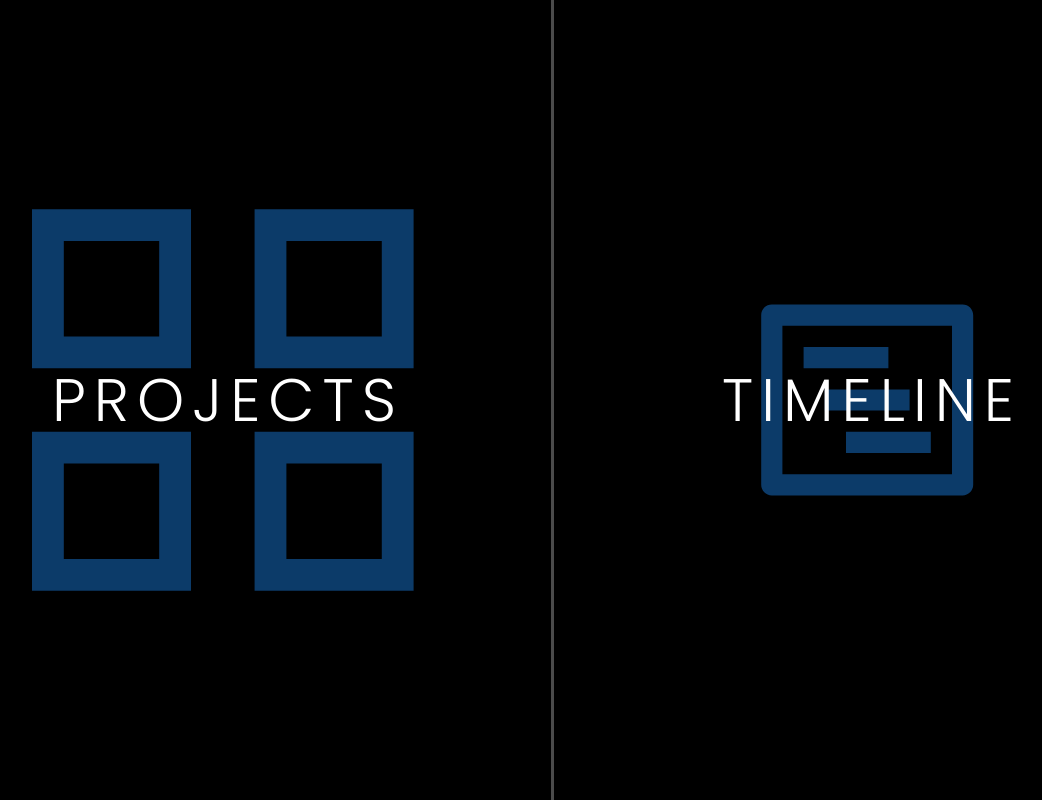
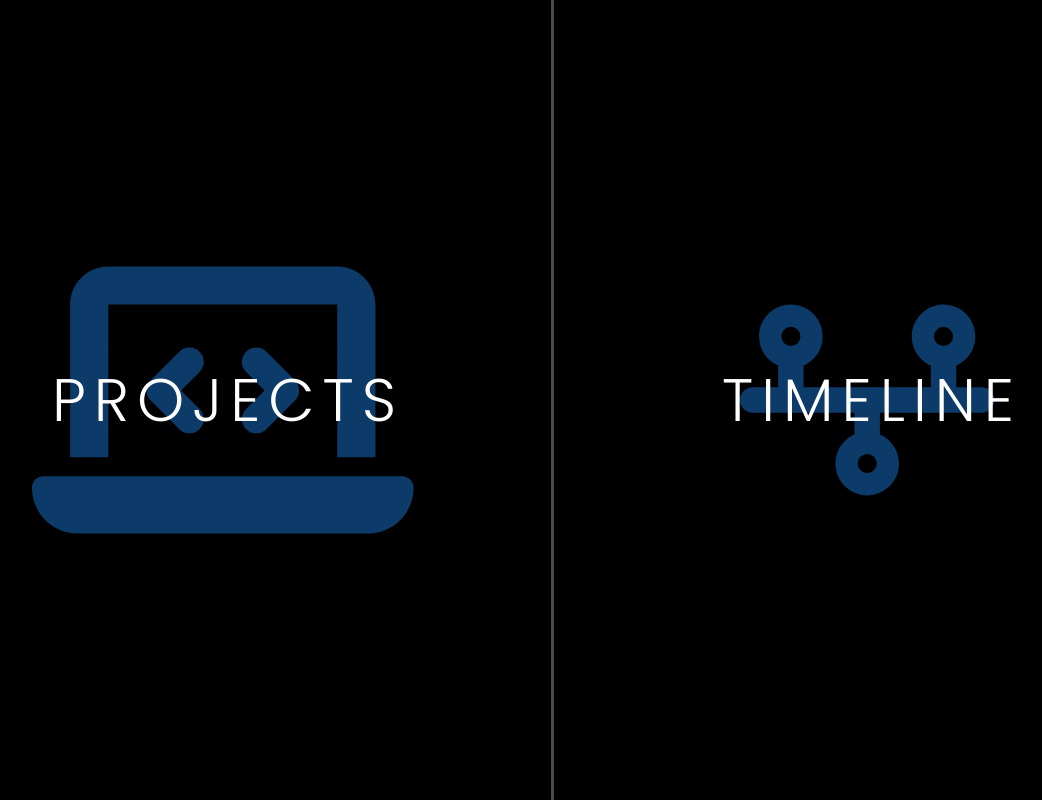
Before and after one commit to Med-azaza/My-Portfolio, a React (Create React App) app: page /work in a window 1280 px wide. Shown: the whole page, without its empty margins (90-1132 px from the left). Built offline with nearby package versions, Linux system fonts and the light colour scheme.

Commit message:
update work page icons

```diff
--- a/src/components/projects.jsx
+++ b/src/components/projects.jsx
@@ -1,7 +1,7 @@
 import projects from "./projectsList";
 import Tooltip from "@mui/material/Tooltip";
 import { FaEye } from "react-icons/fa";
-import { GrProjects } from "react-icons/gr";
+import { FaLaptopCode } from "react-icons/fa6";
 
 const Projects = ({ setActiveSection, activeSection }) => {
   return (
@@ -11,7 +11,7 @@ const Projects = ({ setActiveSection, activeSection }) => {
     >
       {activeSection === "" && window.innerWidth > 600 && (
         <div className="thumbnail default">
-          <span>PROJECTS</span> <GrProjects className="icon" />
+          <span>PROJECTS</span> <FaLaptopCode className="icon" />
         </div>
       )}
       {activeSection === "timeline" && window.innerWidth > 600 && (
--- a/src/components/timeline.jsx
+++ b/src/components/timeline.jsx
@@ -1,4 +1,3 @@
-import { RiTimelineView } from "react-icons/ri";
 import { default as MuiTimeline } from "@mui/lab/Timeline";
 import TimelineItem from "@mui/lab/TimelineItem";
 import TimelineSeparator from "@mui/lab/TimelineSeparator";
@@ -6,6 +5,7 @@ import TimelineConnector from "@mui/lab/TimelineConnector";
 import TimelineContent from "@mui/lab/TimelineContent";
 import TimelineDot from "@mui/lab/TimelineDot";
 import TimelineOppositeContent from "@mui/lab/TimelineOppositeContent";
+import { FaTimeline } from "react-icons/fa6";
 
 const Timeline = ({ setActiveSection, activeSection }) => {
   return (
@@ -16,7 +16,7 @@ const Timeline = ({ setActiveSection, activeSection }) => {
       {activeSection === "" && window.innerWidth > 600 && (
         <div className="thumbnail default">
           <span>TIMELINE</span>
-          <RiTimelineView className="icon" />
+          <FaTimeline className="icon" />
         </div>
       )}
       {activeSection === "projects" && window.innerWidth > 600 && (
```
